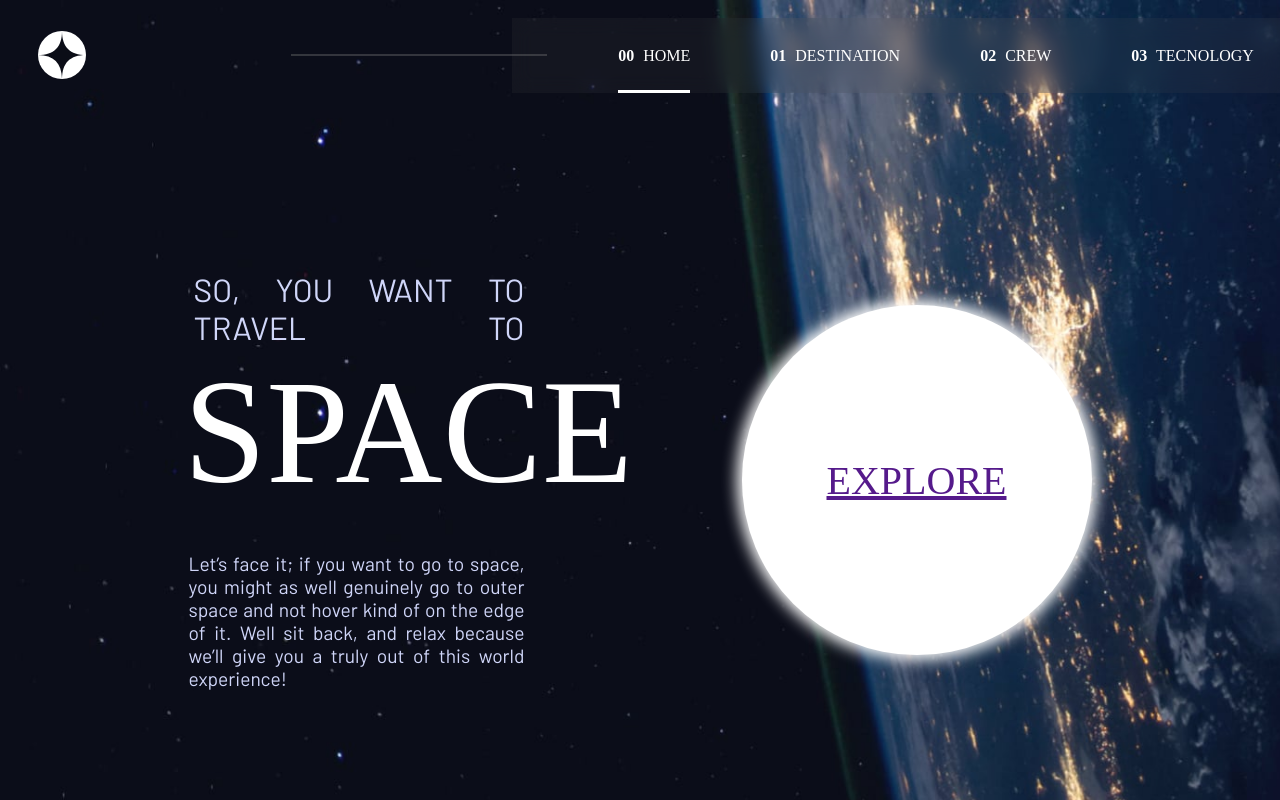
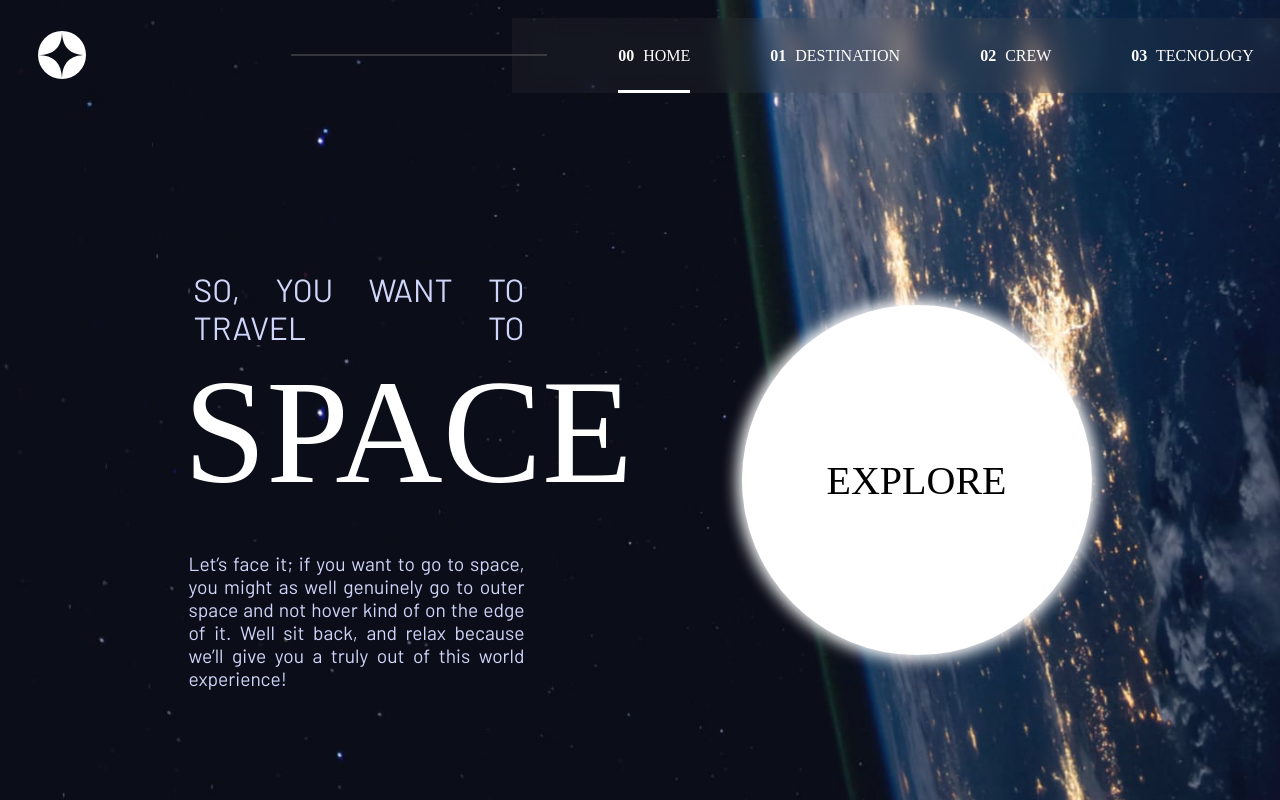
Before and after one commit to lucaslopeslima/space-website, a plain HTML site: page index.html in a window 1280 px wide. Drawn offline with nearby package versions, Linux system fonts and the light colour scheme; a web font is replaced by a local one.

Commit message:
Update index.html

```diff
--- a/index.html
+++ b/index.html
@@ -54,7 +54,7 @@
                             because we’ll give you a truly out of this world experience!</p>
                     </div>
                     <div class="main-content-img">
-                        <a href=""><h2>Explore</h2></a>
+                        <h2>Explore</h2>
                     </div>
                 </div>
             </div><!-- /.home -->
```
